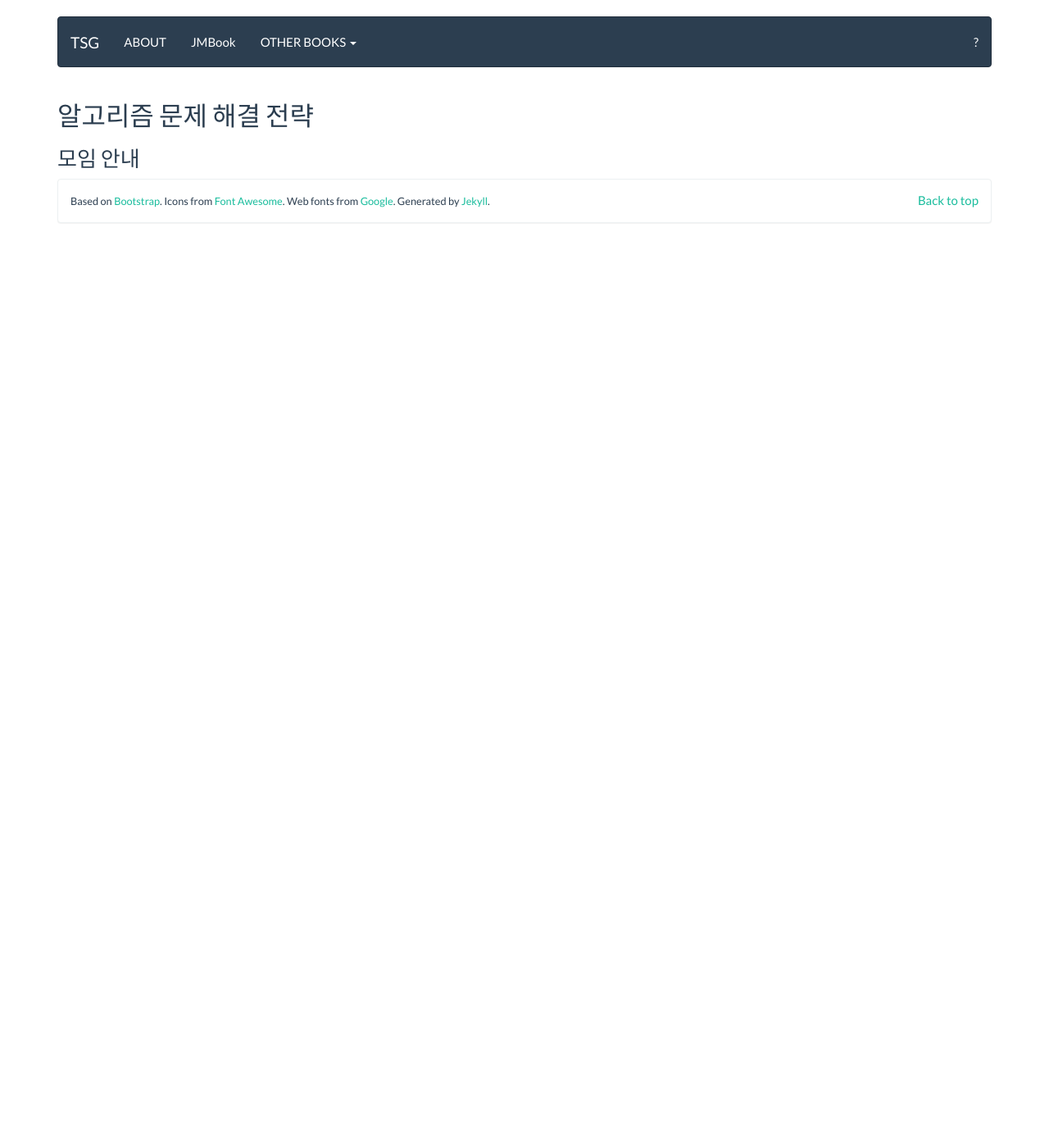
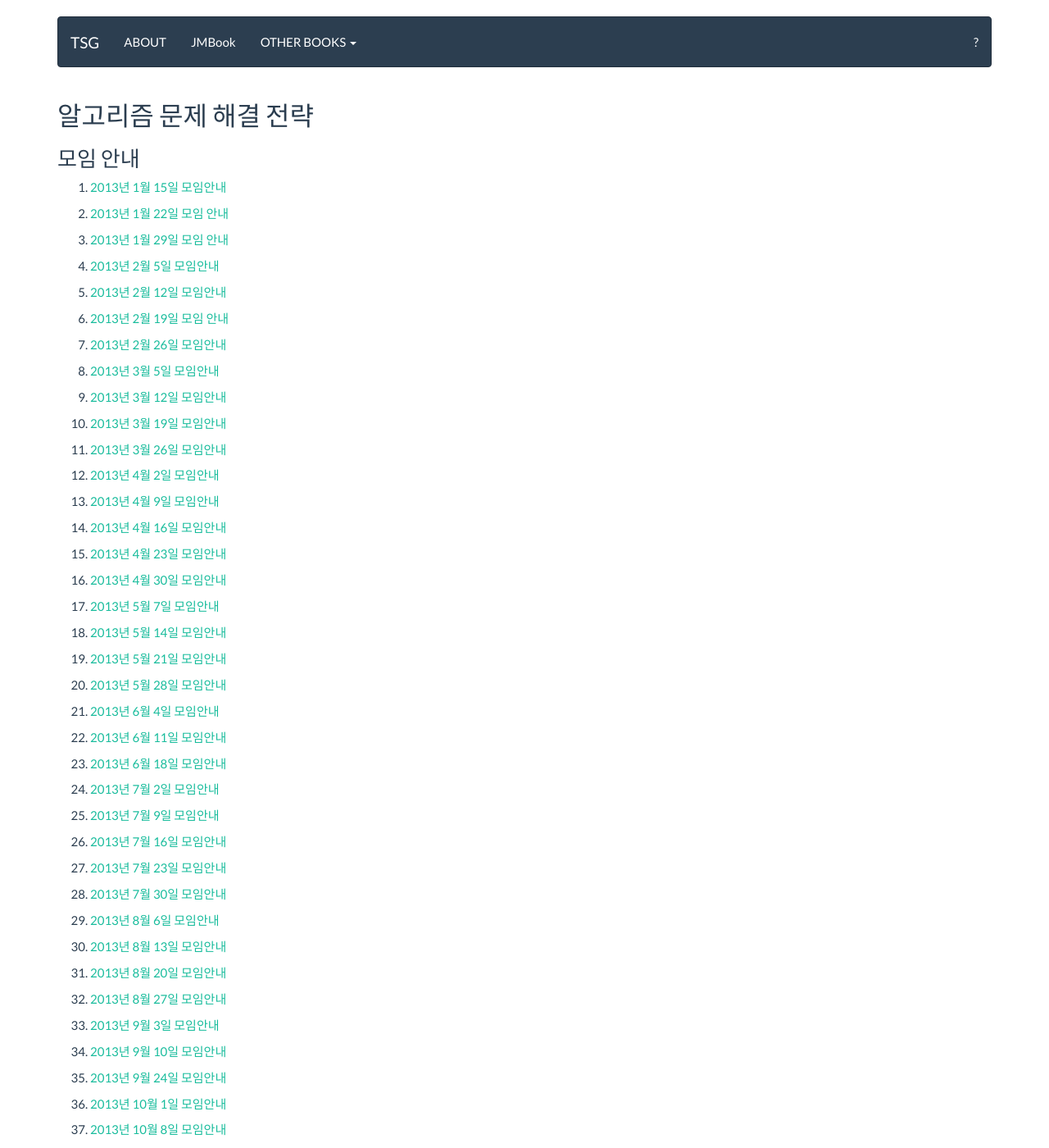
Before and after one commit to tuestudy/tuestudy.github.io, a Jekyll site: the page built from books/jmbook.md, in a window 1280 px wide and 1400 px high. Shown: the whole window at 82% size. Built offline with Jekyll 4.4.1, drawn with Linux system fonts in a browser that asks for light colours; some of the changed text lies outside the part shown.

Commit message:
Show jmbook

```diff
--- a/books/jmbook.md
+++ b/books/jmbook.md
@@ -7,6 +7,6 @@
 
 ### 모임 안내
 
-{% for post in site.categories.jmbook reversed %}
+{% for post in site.categories.JMBOOK reversed %}
 1.  <a href="{{ post.url }}">{{ post.title }}</a>
 {% endfor %}
```
